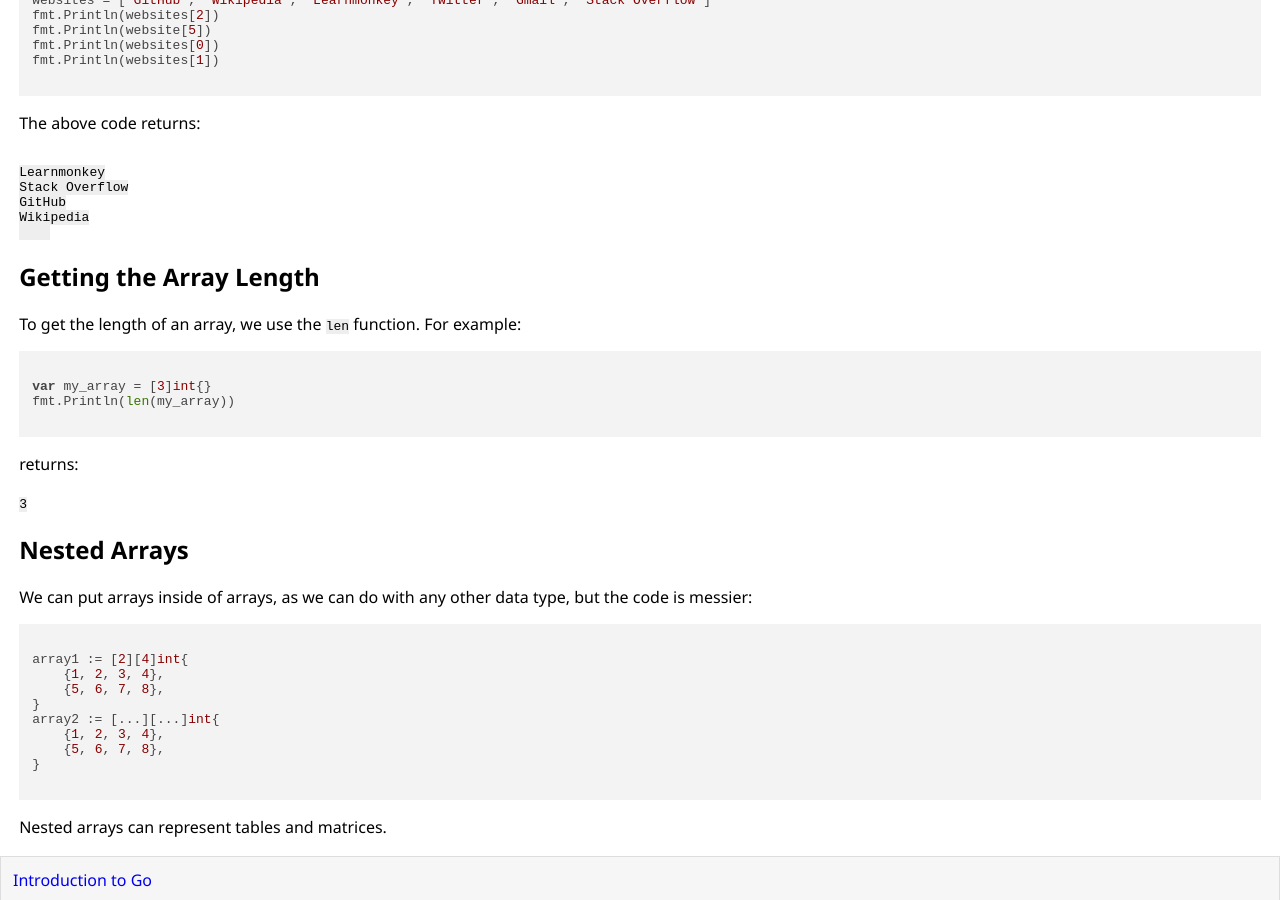
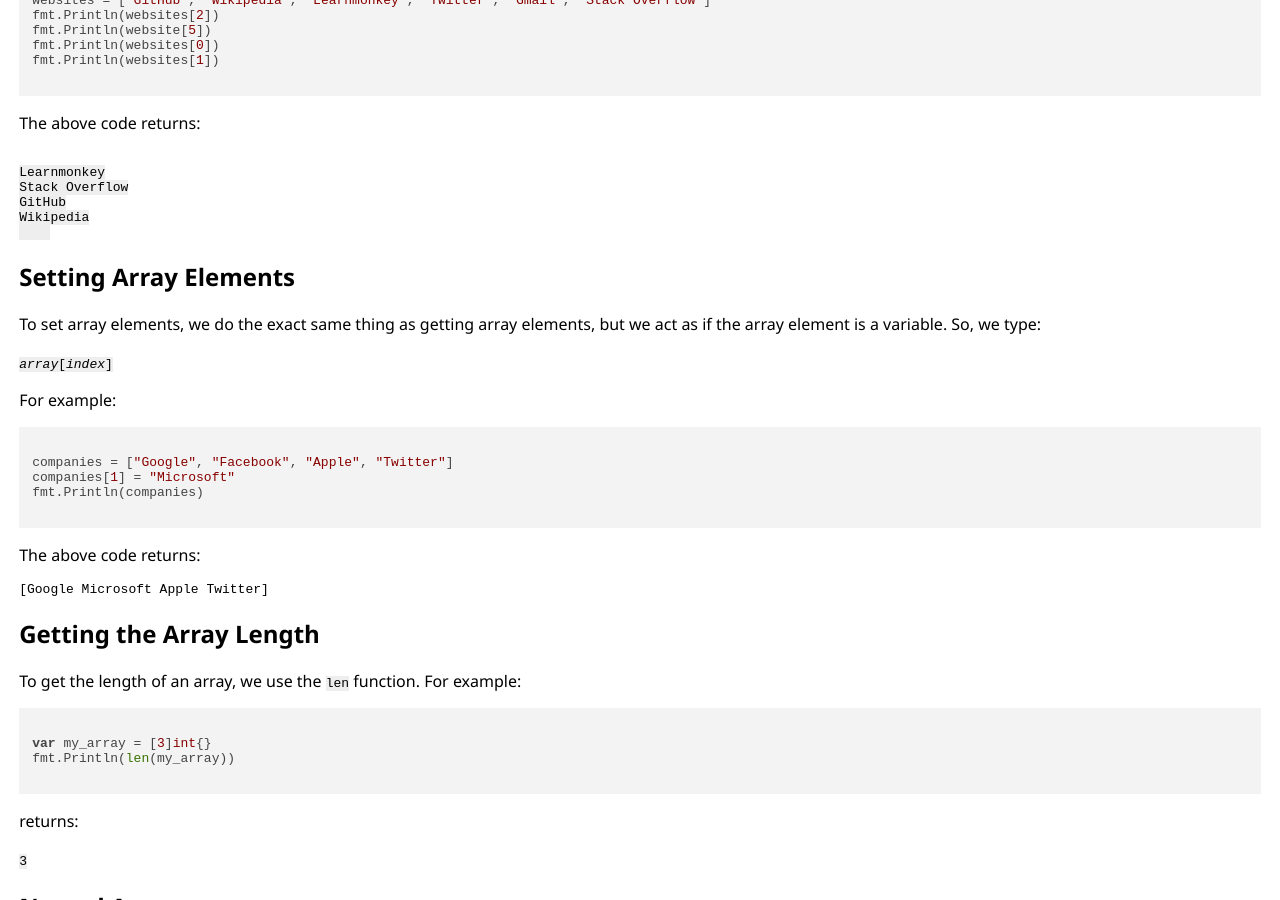
Before and after one commit to learnmonkey/learnmonkey.github.io, a Jekyll site: the page built from programming/golang/arrays.html, in a window 1280 px wide and 900 px high, scrolled down 1070 px. Built offline with Jekyll 4.4.1, drawn with Linux system fonts in a browser that asks for light colours; nearby versions of some CDN libraries.

Commit message:
setting array elements

```diff
--- a/programming/golang/arrays.html
+++ b/programming/golang/arrays.html
@@ -55,6 +55,22 @@
 </section>
 
 <section>
+    <h2>Setting Array Elements</h2>
+    <p>To set array elements, we do the exact same thing as getting array elements, but we act as if the array element is a variable. So, we type: </p>
+    <code class="language-go">
+<i>array</i>[<i>index</i>]
+    </code>
+    <p>For example: </p>
+    <pre><code class="language-go">
+companies = ["Google", "Facebook", "Apple", "Twitter"]
+companies[1] = "Microsoft"
+fmt.Println(companies)
+    </code></pre>
+    <p>The above code returns: </p>
+    <pre>[Google Microsoft Apple Twitter]</pre>
+</section>
+
+<section>
     <h2>Getting the Array Length</h2>
     <p>To get the length of an array, we use the <code>len</code> function. For example: </p>
     <pre><code class="language-go">
```
